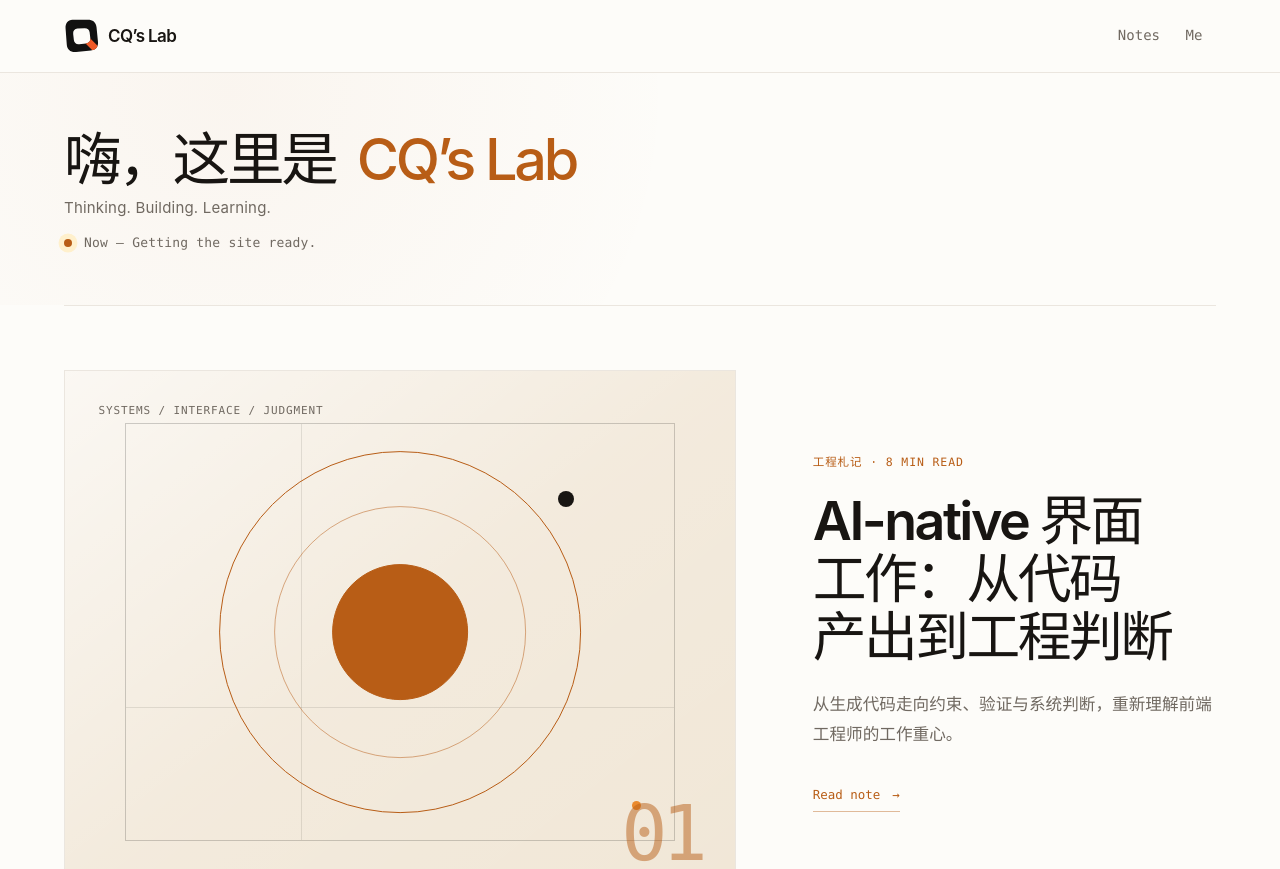
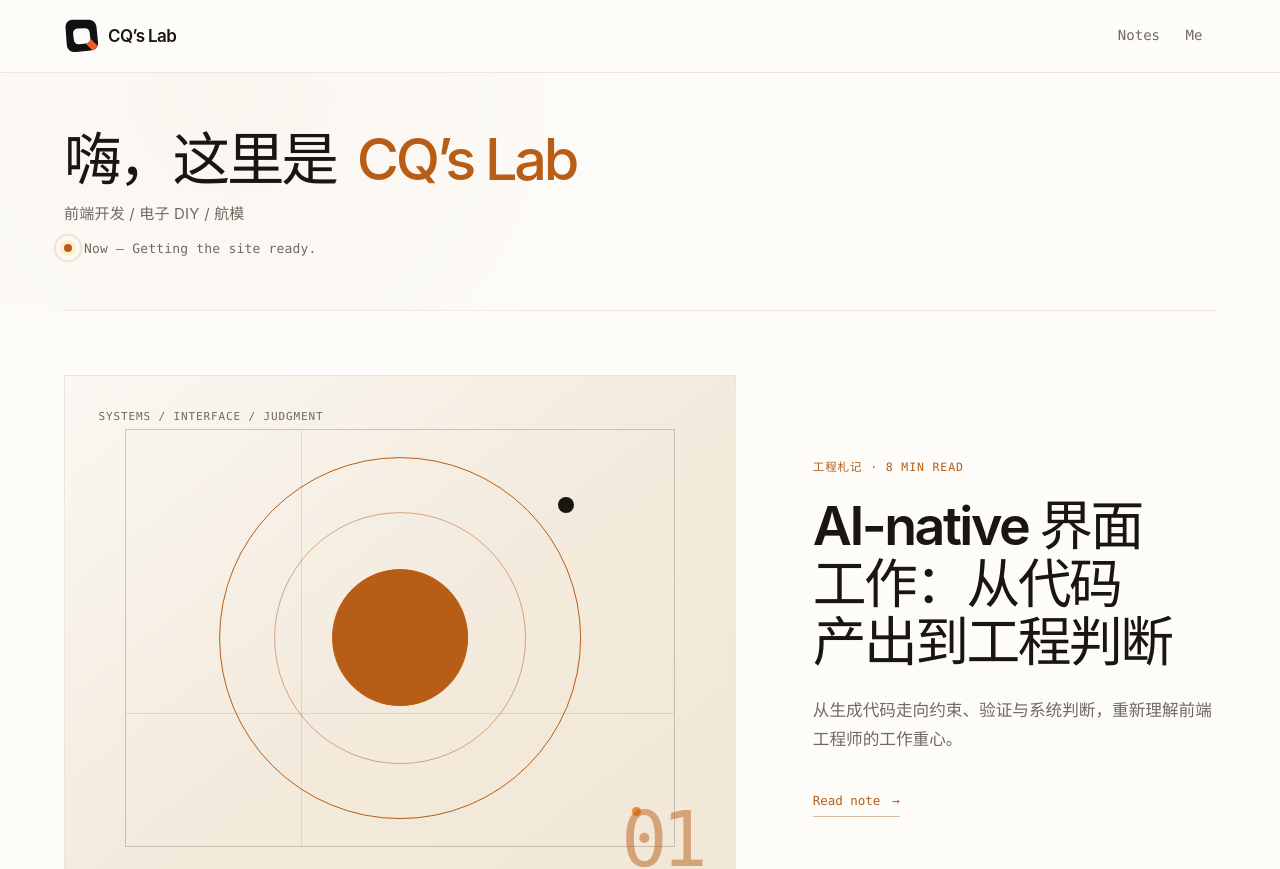
Before and after one commit to bangbangde/codebuff-next, a Next.js app: page / in a window 1280 px wide. Shown: the top 869 px of the page. Built offline with nearby package versions, Linux system fonts and the light colour scheme.

Commit message:
Update homepage tagline and animate status indicator

```diff
--- a/app/page.tsx
+++ b/app/page.tsx
@@ -55,19 +55,21 @@ export default function Home() {
             </span>
           </h1>
           <p
-            className="mt-[0.65rem] mb-0 text-[0.94rem] leading-normal tracking-[0.012em] text-muted-foreground [@media(max-width:40rem)]:mt-[0.55rem] [@media(max-width:40rem)]:text-[0.82rem]"
-            lang="en"
+            className="mt-4 mb-0 text-[0.94rem] leading-normal tracking-[0.012em] text-muted-foreground [@media(max-width:40rem)]:mt-3 [@media(max-width:40rem)]:text-[0.82rem]"
           >
-            Thinking. Building. Learning.
+            前端开发 / 电子 DIY / 航模
           </p>
           <p
             className="mt-3 mb-0 flex items-center gap-3 font-mono text-[0.8125rem] leading-body tracking-[0.015em] text-muted-foreground [@media(max-width:40rem)]:mt-[0.6rem] [@media(max-width:40rem)]:text-xs"
             lang="en"
           >
             <span
-              className="size-2 shrink-0 rounded-full bg-accent shadow-[0_0_0_0.34rem_var(--accent-soft)]"
+              className="relative flex size-2 shrink-0"
               aria-hidden="true"
-            />
+            >
+              <span className="absolute -inset-1 animate-ping rounded-full border border-accent opacity-70 [animation-duration:1.8s] [animation-timing-function:cubic-bezier(0,0,0.2,1)] motion-reduce:animate-none motion-reduce:opacity-0" />
+              <span className="relative size-2 rounded-full bg-accent shadow-[0_0_0_0.25rem_var(--accent-soft)]" />
+            </span>
             Now — Getting the site ready.
           </p>
         </ContentContainer>
```
